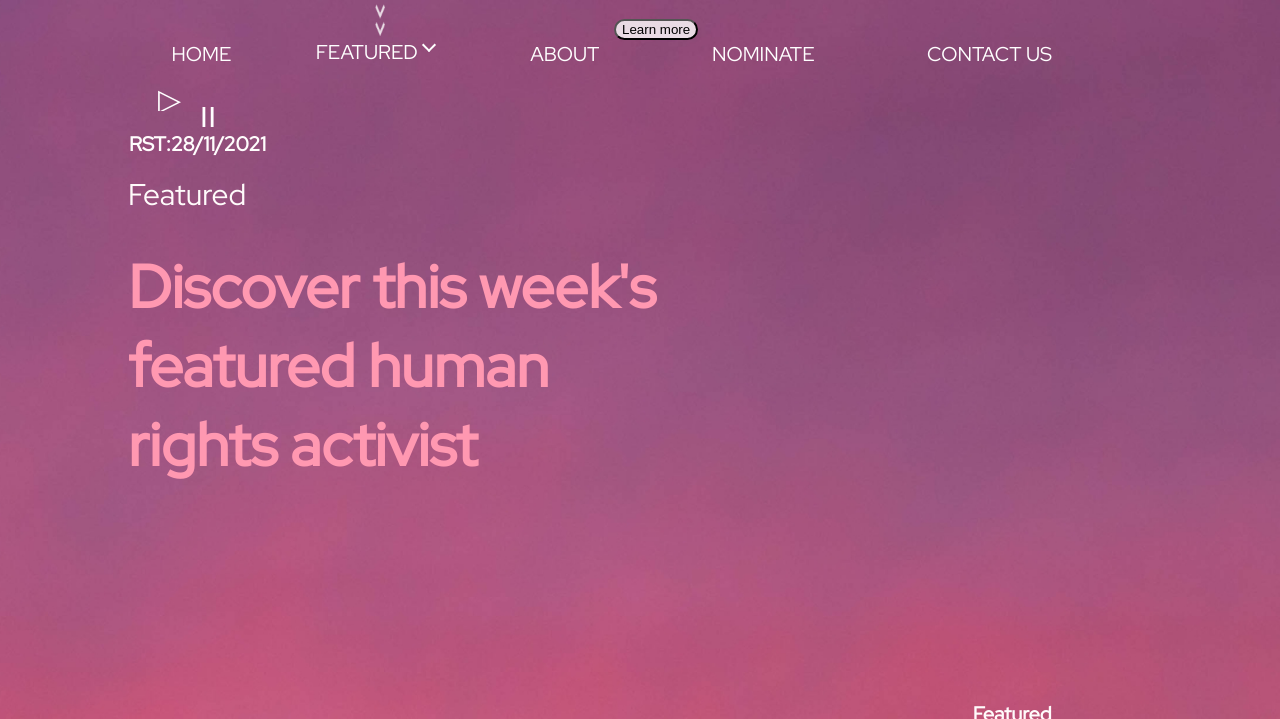
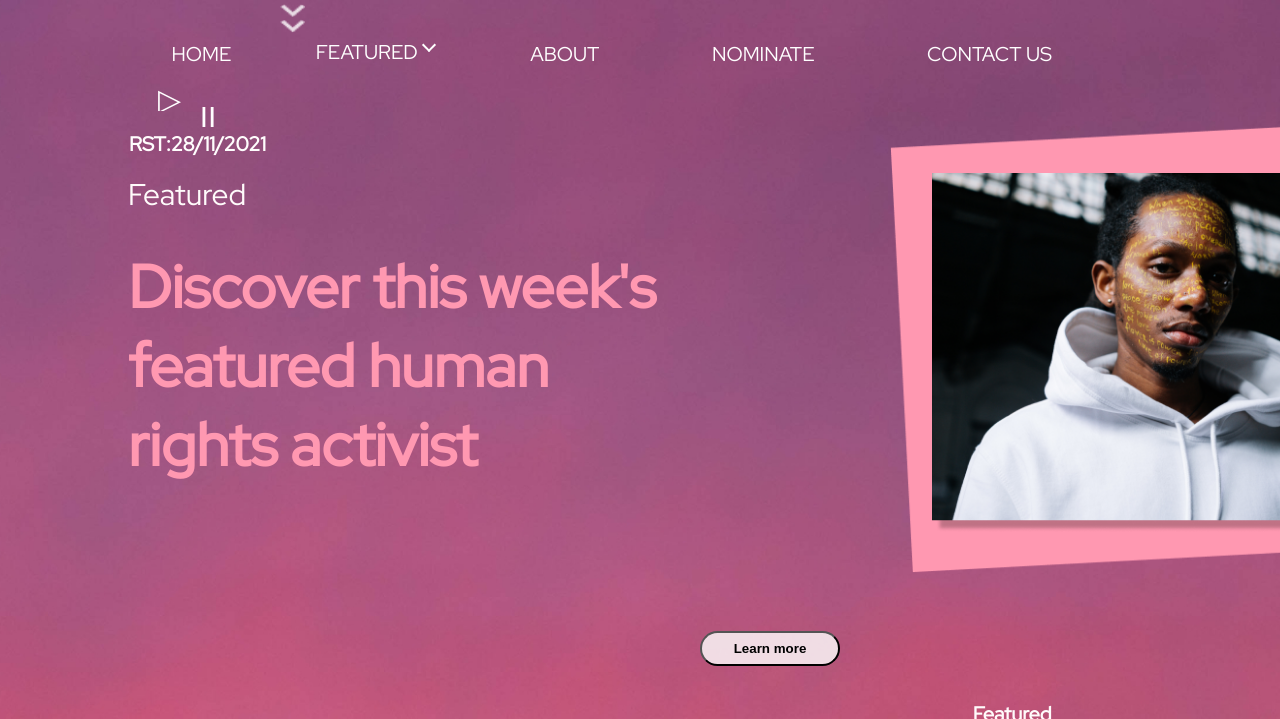
Before and after one commit to Nirmal-code/Humans-Project, a Gatsby site in the folder humans-proj/: page /home1/home1 in a window 1280 px wide. Shown: the part 81-800 px from the top of the page. Built offline with nearby package versions, Linux system fonts and the light colour scheme; Gatsby itself is replaced by a stand-in of ours.

Commit message:
Add files via upload

```diff
--- a/humans-proj/src/pages/home1/home1.css
+++ b/humans-proj/src/pages/home1/home1.css
@@ -45,7 +45,7 @@
     position: absolute;
     height: 450px;
     width: 475px;
-    margin-left:670px;
+    left:890px;
     margin-top:110px;
 }
 
@@ -53,7 +53,7 @@
     position: absolute;
     width: 392px;
     height: 359px;
-    margin-left:717px;
+    left:932px;
     margin-top: 160px;
 }
 
@@ -90,9 +90,9 @@
 #learnmore {
     position: absolute;
     width: 135px;
-    height: 35px;
-    left: 614px;
-    top: 100px;
+    height: 50px;
+    left: 700px;
+    margin-top: 550px;
 }
 
 #lmbutton{
@@ -100,6 +100,9 @@
     border-radius: 40px;
     position:absolute;
     cursor:pointer;
+    height:35px;
+    width:140px;
+    font-weight:bold;
 }
 
 #Featuredtag{
@@ -182,9 +185,9 @@
 
 #doublearrow{
     position: absolute;
-    width: 10px;
-    height: 33px;
-    margin-left: 375px;
+    width: 25px;
+    height: 29px;
+    left: 280px;
     top: 85px;
 
 }
```
